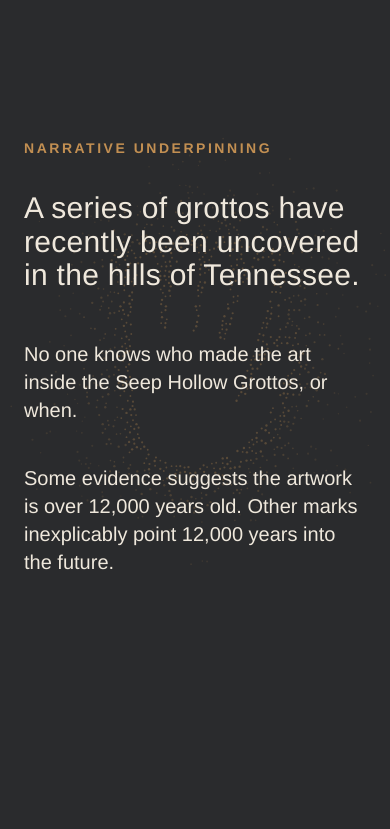
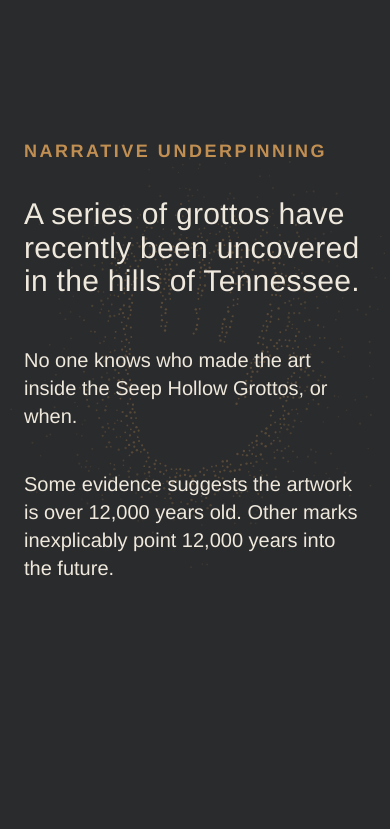
Before and after one commit to zakfoster921/grotto, a plain HTML site: page index.html in a window 390 px wide. Shown: the part 1840-2669 px from the top of the page. Drawn offline with Linux system fonts and the light colour scheme.

Commit message:
Enlarge eyebrows
Co-Authored-By: Claude Sonnet 5.5 <noreply@anthropic.com>
Claude-Session: https://claude.ai/code/session_01RMnPCrtHj62XByH61jJxP8

```diff
--- a/index.html
+++ b/index.html
@@ -10,7 +10,7 @@ html{scroll-behavior:smooth}
 body{background:var(--bg);color:var(--ink);font-family:'Helvetica Neue',Helvetica,Arial,sans-serif;line-height:1.5;-webkit-font-smoothing:antialiased}
 .wrap{max-width:1080px;margin:0 auto;padding:0 clamp(24px,6vw,64px)}
 section{padding:clamp(56px,8vw,104px) 0;position:relative;overflow:hidden}
-.eyebrow{color:var(--ochre);letter-spacing:.18em;font-size:clamp(14px,1.6vw,18px);font-weight:700;text-transform:uppercase;margin-bottom:24px}
+.eyebrow{color:var(--ochre);letter-spacing:.18em;font-size:clamp(18px,2.2vw,26px);font-weight:700;text-transform:uppercase;margin-bottom:24px}
 h1{font-size:clamp(44px,9vw,112px);font-weight:500;letter-spacing:.02em;line-height:1.05}
 h2{font-size:clamp(30px,4.6vw,56px);font-weight:500;line-height:1.12;letter-spacing:.01em;max-width:18em;margin-bottom:32px}
 .sub{font-size:clamp(22px,3.4vw,40px);line-height:1.3;max-width:20em;margin-top:40px}
@@ -47,7 +47,7 @@ footer{border-top:1px solid var(--line);padding:48px 0;color:var(--mute);font-si
  section{padding:128px 0}
  .hero{padding:96px 0}
  h2{margin-bottom:48px}
- .eyebrow{margin-bottom:32px}
+ .eyebrow{margin-bottom:32px;font-size:18px;letter-spacing:.14em}
  .lead+.lead{margin-top:2em}
  .rows,.grid,.inside-grid{margin-top:56px}
  .row{padding:30px 0}
```
